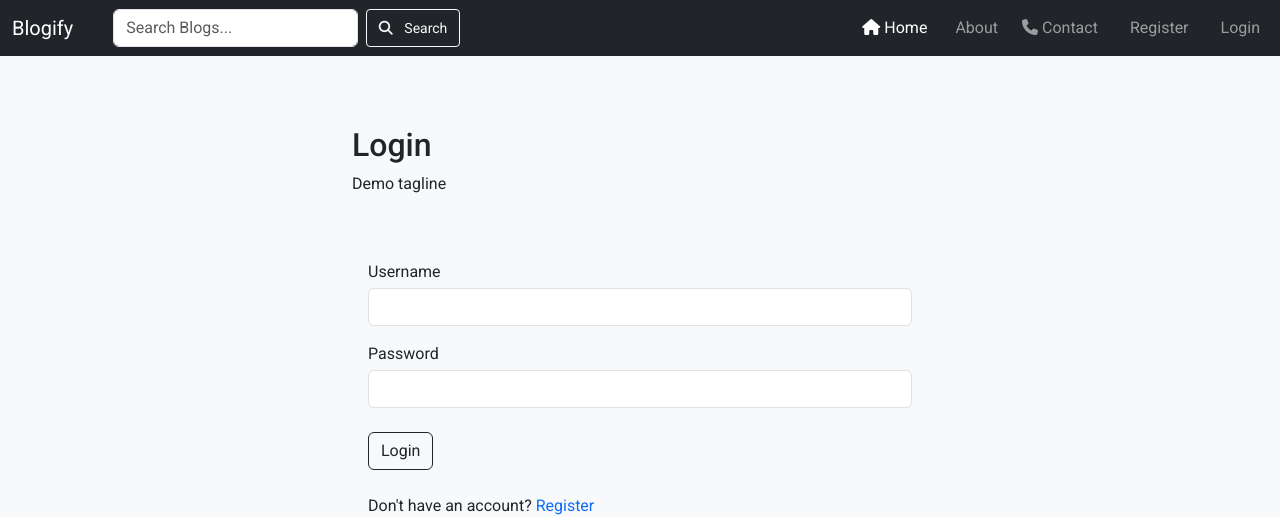
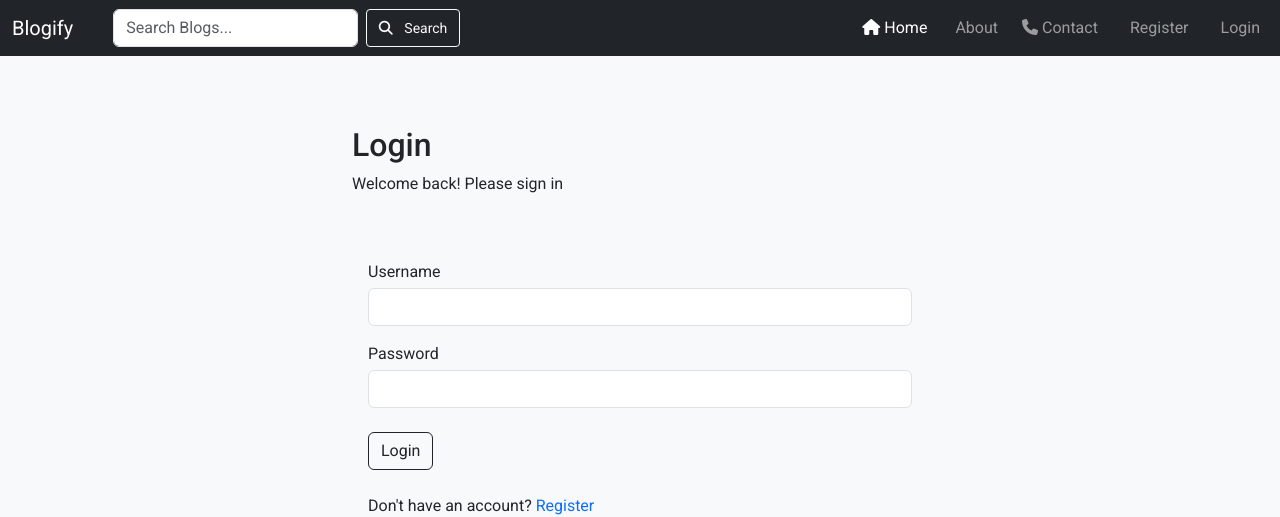
Before and after one commit to raed-nimer/CI-django-tech-blog, a Django app: page /accounts/login/ in a window 1280 px wide. Shown: the top 517 px of the page. Run offline with Django 5.2, Linux system fonts and the light colour scheme.

Commit message:
Update content on login

```diff
--- a/accounts/templates/accounts/login.html
+++ b/accounts/templates/accounts/login.html
@@ -13,7 +13,7 @@
             </div>
             {% endif %}
             <h2 class="mt-4">Login</h2>
-            <p>Demo tagline</p>
+            <p>Welcome back! Please sign in</p>
             <form method="POST" style="margin: 3rem 1rem;">
                 {% csrf_token %}
                 {% if form.non_field_errors %}
```
